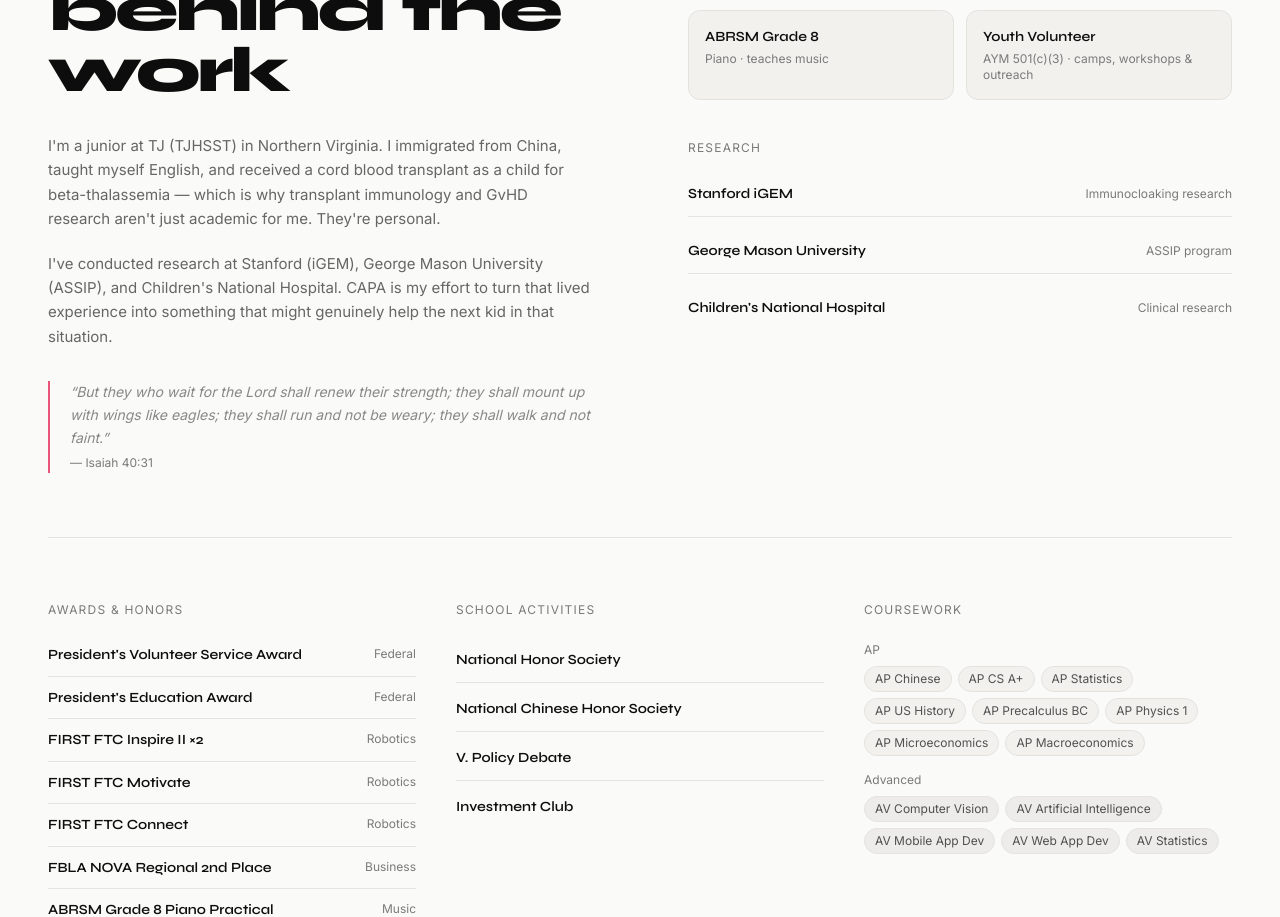
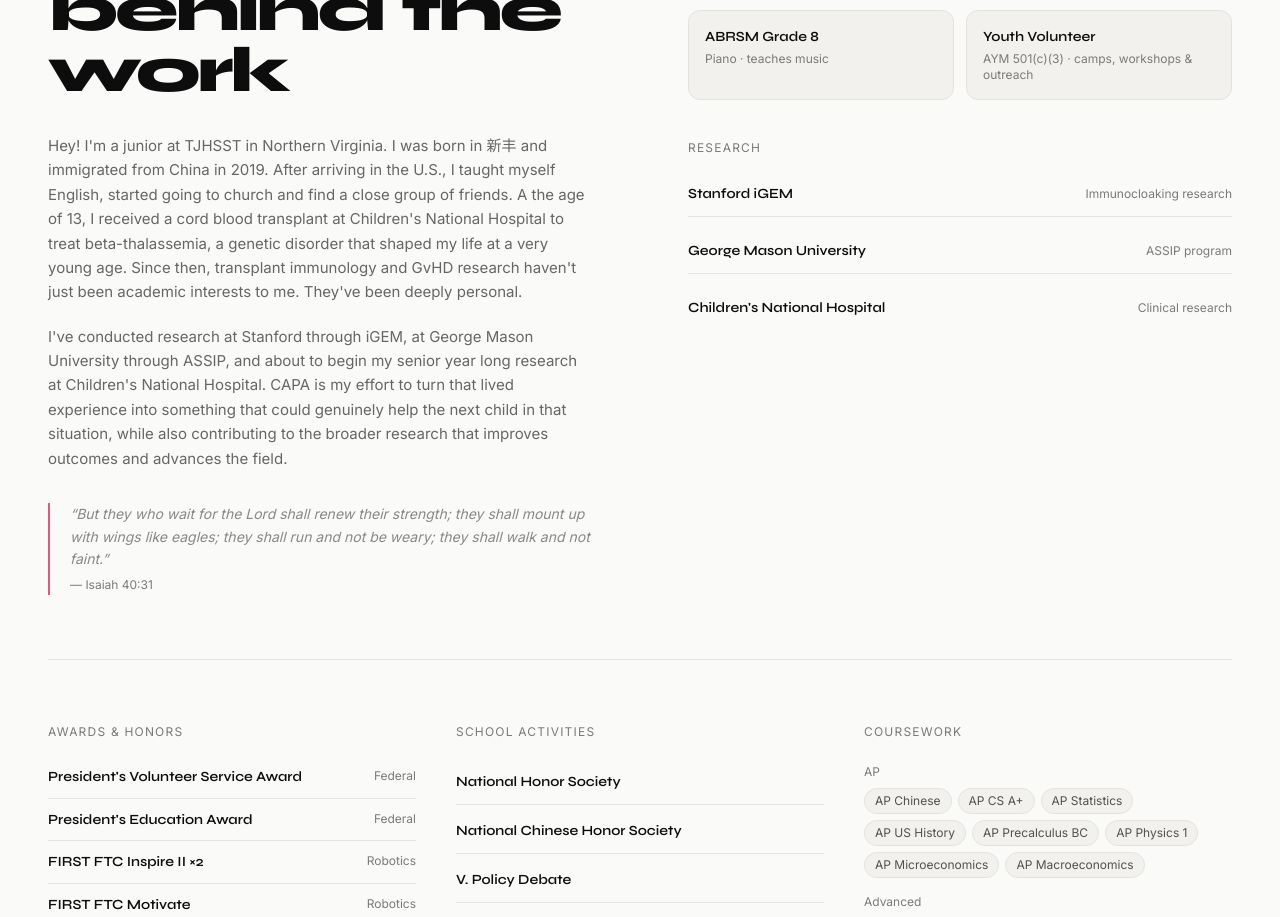
Before and after one commit to sh4wn27/sh4wn, a Next.js app: page / in a window 1280 px wide. Shown: the part 3260-4177 px from the top of the page. Built offline with nearby package versions, Linux system fonts and the light colour scheme.

Commit message:
personal statement update

```diff
--- a/components/About.tsx
+++ b/components/About.tsx
@@ -70,15 +70,20 @@
 
           <div className="space-y-5 font-sans text-[#666] leading-relaxed text-[15px]">
             <p>
-              I&apos;m a junior at TJ (TJHSST) in Northern Virginia. I immigrated from China,
-              taught myself English, and received a cord blood transplant as a child for
-              beta-thalassemia — which is why transplant immunology and GvHD research aren&apos;t
-              just academic for me. They&apos;re personal.
+              Hey! I&apos;m a junior at TJHSST in Northern Virginia. I was born in 新丰 and
+                immigrated from China in 2019. After arriving in the U.S., I taught myself
+                English, started going to church and find a close group of friends. A the age of 13,
+                I received a cord blood transplant at Children&apos;s National Hospital to treat beta-thalassemia,
+                a genetic disorder that shaped my life at a very young age. Since then, transplant
+                immunology and GvHD research haven&apos;t just been academic interests to me.
+                They&apos;ve been deeply personal.
             </p>
             <p>
-              I&apos;ve conducted research at Stanford (iGEM), George Mason University (ASSIP),
-              and Children&apos;s National Hospital. CAPA is my effort to turn that lived experience
-              into something that might genuinely help the next kid in that situation.
+                I&apos;ve conducted research at Stanford through iGEM, at George Mason
+                University through ASSIP, and about to begin my senior year long research at Children&apos;s National Hospital.
+                CAPA is my effort to turn that lived experience into something that could genuinely help
+                the next child in that situation, while also contributing to the broader
+                research that improves outcomes and advances the field.
             </p>
           </div>
 
```
Also changed, not shown: github/README.md.
